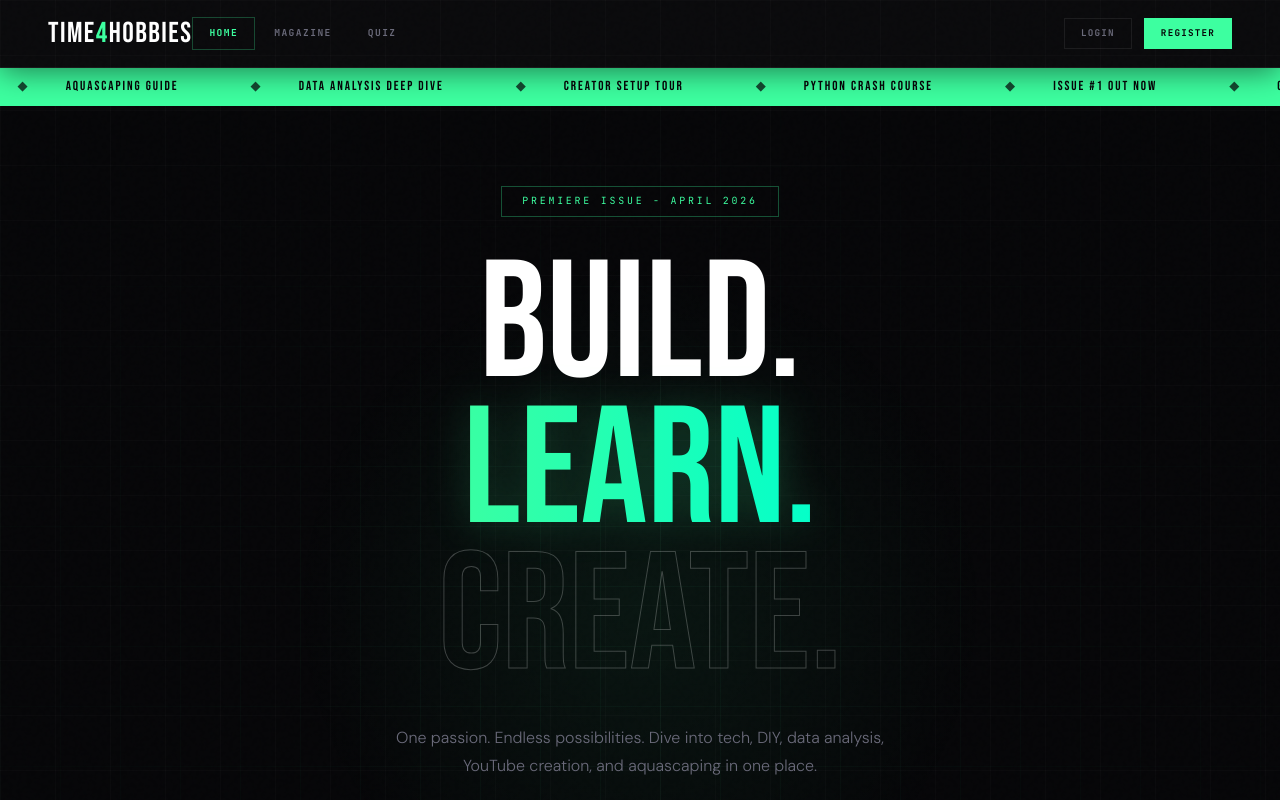
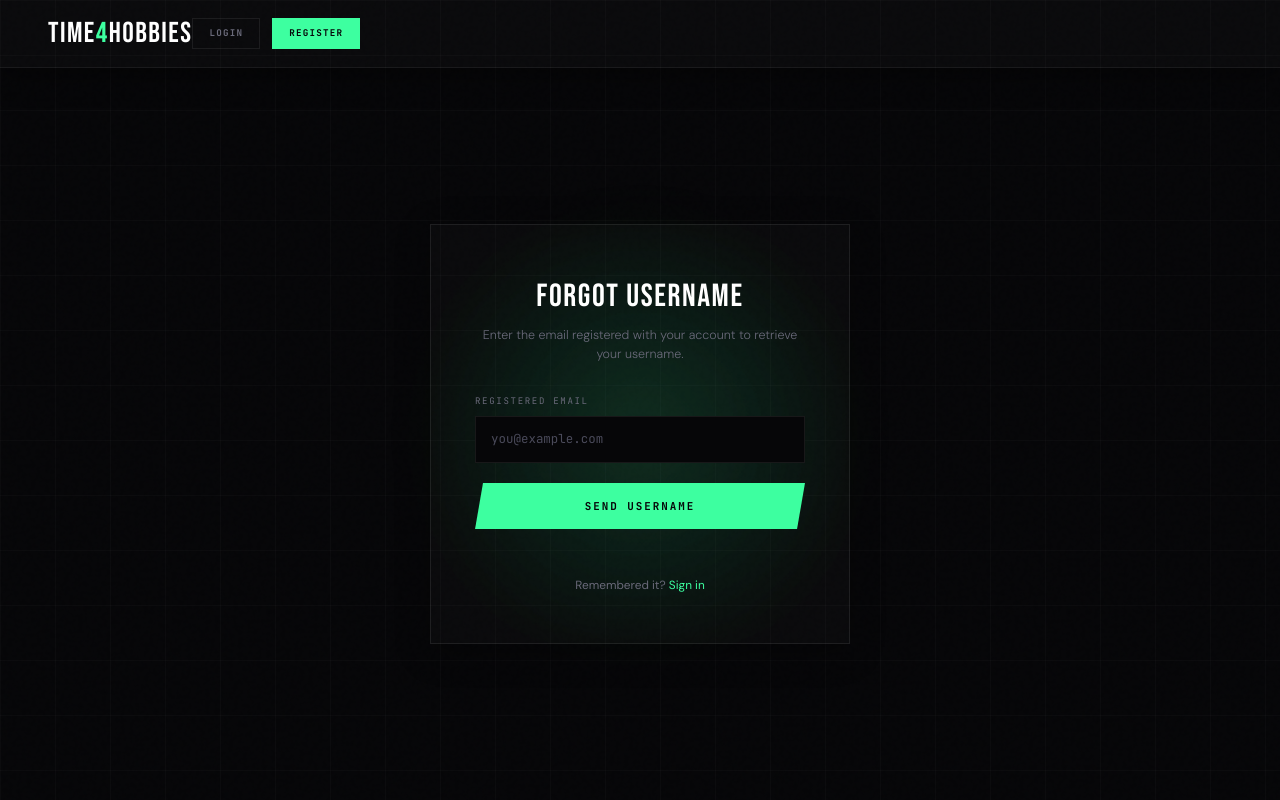
Before and after one commit to sangamkendre/time4hobbies-frontend, a React (Vite) app: page /forgot-username in a window 1280 px wide. Before the commit this address led to /. Shown: the top 800 px of the page. Built offline with nearby package versions, Linux system fonts and the light colour scheme; no server answers; the HTML template or start-up script is replaced by a standard one.

Commit message:
Add forgot username flow

```diff
--- a/src/App.jsx
+++ b/src/App.jsx
@@ -8,6 +8,7 @@ import Home from './pages/Home';
 import Login from './pages/Login';
 import Register from './pages/Register';
 import ForgotPassword from './pages/ForgotPassword';
+import ForgotUsername from './pages/ForgotUsername';
 import Dashboard from './pages/Dashboard';
 import Magazine from './pages/Magazine';
 import Quiz from './pages/Quiz';
@@ -38,6 +39,7 @@ const App = () => {
           <Route path="/login" element={<Login />} />
           <Route path="/register" element={<Register />} />
           <Route path="/forgot-password" element={<ForgotPassword />} />
+          <Route path="/forgot-username" element={<ForgotUsername />} />
           <Route path="/dashboard" element={<PrivateRoute><Dashboard /></PrivateRoute>} />
           <Route path="/quiz/:category" element={<PrivateRoute><Quiz /></PrivateRoute>} />
           <Route path="/admin" element={<AdminRoute><Admin /></AdminRoute>} />
--- a/src/context/AuthContext.jsx
+++ b/src/context/AuthContext.jsx
@@ -57,6 +57,10 @@ export const AuthProvider = ({ children }) => {
     return api.post('/auth/password-reset/confirm', { email, otp, password });
   };
 
+  const forgotUsername = async (email) => {
+    return api.post('/auth/forgot-username', { email });
+  };
+
   const requestAccountDelete = async () => {
     return api.post('/auth/account-delete/request');
   };
@@ -94,6 +98,7 @@ export const AuthProvider = ({ children }) => {
         sendOTP,
         requestPasswordReset,
         resetPassword,
+        forgotUsername,
         requestAccountDelete,
         deleteMyAccount,
       }}
--- /dev/null
+++ b/src/pages/ForgotUsername.jsx
@@ -0,0 +1,93 @@
+import { useState } from 'react';
+import { useNavigate } from 'react-router-dom';
+import NavBar from '../components/NavBar';
+import { useAuth } from '../context/AuthContext';
+import { notify } from '../utils/notify';
+
+export default function ForgotUsername() {
+  const [email, setEmail] = useState('');
+  const [error, setError] = useState('');
+  const [loading, setLoading] = useState(false);
+  const [submitted, setSubmitted] = useState(false);
+  const { forgotUsername } = useAuth();
+  const navigate = useNavigate();
+
+  const handleSubmit = async (e) => {
+    e.preventDefault();
+    setError('');
+
+    if (!email.trim()) {
+      setError('Registered email is required');
+      return;
+    }
+
+    setLoading(true);
+    try {
+      await forgotUsername(email.trim());
+      notify('Username retrieval request sent', 'ok');
+      setSubmitted(true);
+    } catch (err) {
+      const message = err.response?.data?.error || 'Failed to request username';
+      setError(message);
+      notify(message, 'err');
+    } finally {
+      setLoading(false);
+    }
+  };
+
+  return (
+    <div className="screen active">
+      <NavBar compact />
+      <main className="auth-center">
+        <div className="auth-glow" />
+
+        <form className="auth-box" onSubmit={handleSubmit}>
+          <h1 className="auth-title">Forgot Username</h1>
+
+          {!submitted ? (
+            <>
+              <p className="auth-sub">Enter the email registered with your account to retrieve your username.</p>
+
+              <div className="auth-field">
+                <label htmlFor="forgot-email">Registered Email</label>
+                <input
+                  id="forgot-email"
+                  type="email"
+                  value={email}
+                  onChange={(e) => setEmail(e.target.value)}
+                  placeholder="you@example.com"
+                  autoComplete="email"
+                  required
+                />
+              </div>
+
+              <button className="auth-btn" type="submit" disabled={loading}>
+                {loading ? 'Processing...' : 'Send Username'}
+              </button>
+            </>
+          ) : (
+            <div className="auth-success-msg">
+              <p className="auth-sub" style={{ color: 'var(--green)', fontWeight: 'bold' }}>
+                Request processed!
+              </p>
+              <p className="auth-sub">
+                If an account is associated with <b>{email}</b>, we've sent the username to that inbox.
+              </p>
+              <button className="auth-btn" type="button" onClick={() => navigate('/login')}>
+                Back to Sign In
+              </button>
+            </div>
+          )}
+
+          <div className="auth-err">{error}</div>
+
+          {!submitted && (
+            <p className="auth-switch">
+              Remembered it? <button type="button" onClick={() => navigate('/login')}>Sign in</button>
+            </p>
+          )}
+        </form>
+      </main>
+    </div>
+  );
+}
--- a/src/pages/Login.jsx
+++ b/src/pages/Login.jsx
@@ -78,6 +78,8 @@ export default function Login() {
           <div className="auth-err">{error}</div>
           <p className="auth-switch">
             <button type="button" onClick={() => navigate('/forgot-password')}>Forgot password?</button>
+            <span style={{ margin: '0 8px', color: 'var(--text-dim)' }}>|</span>
+            <button type="button" onClick={() => navigate('/forgot-username')}>Forgot username?</button>
           </p>
           <p className="auth-switch">
             No account? <button type="button" onClick={() => navigate('/register')}>Create one free</button>
```
